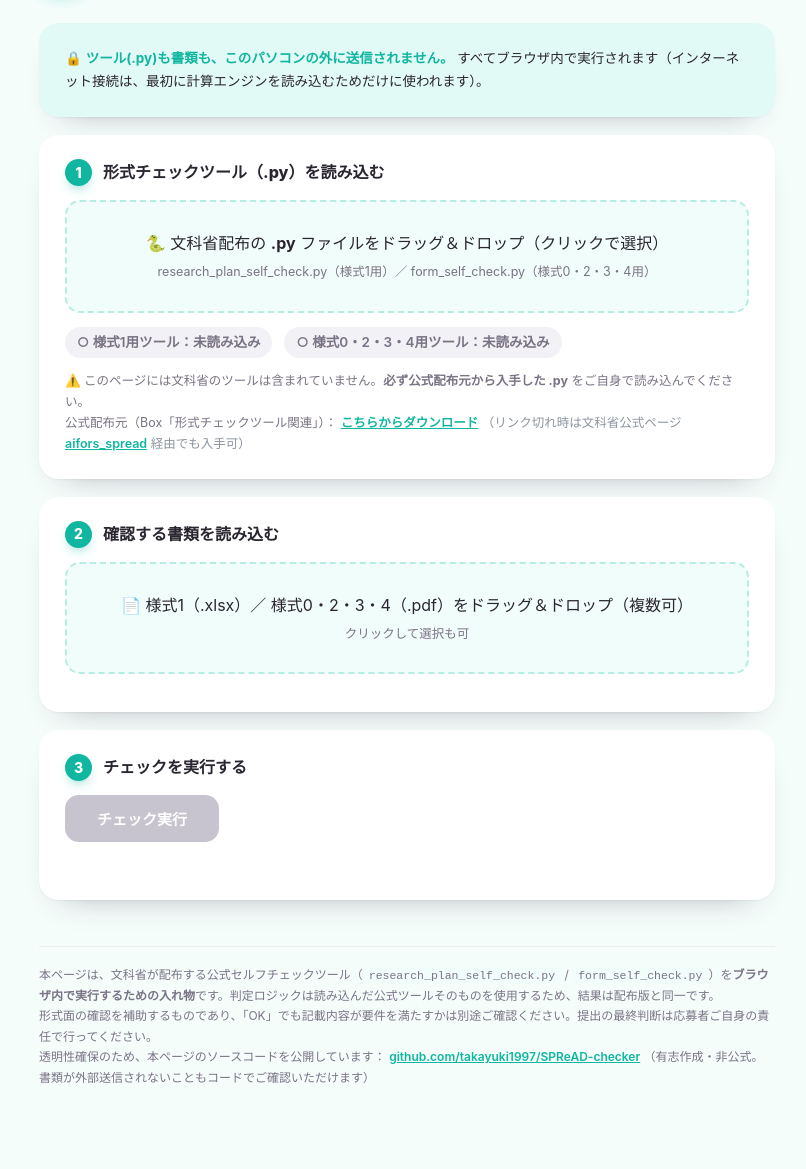
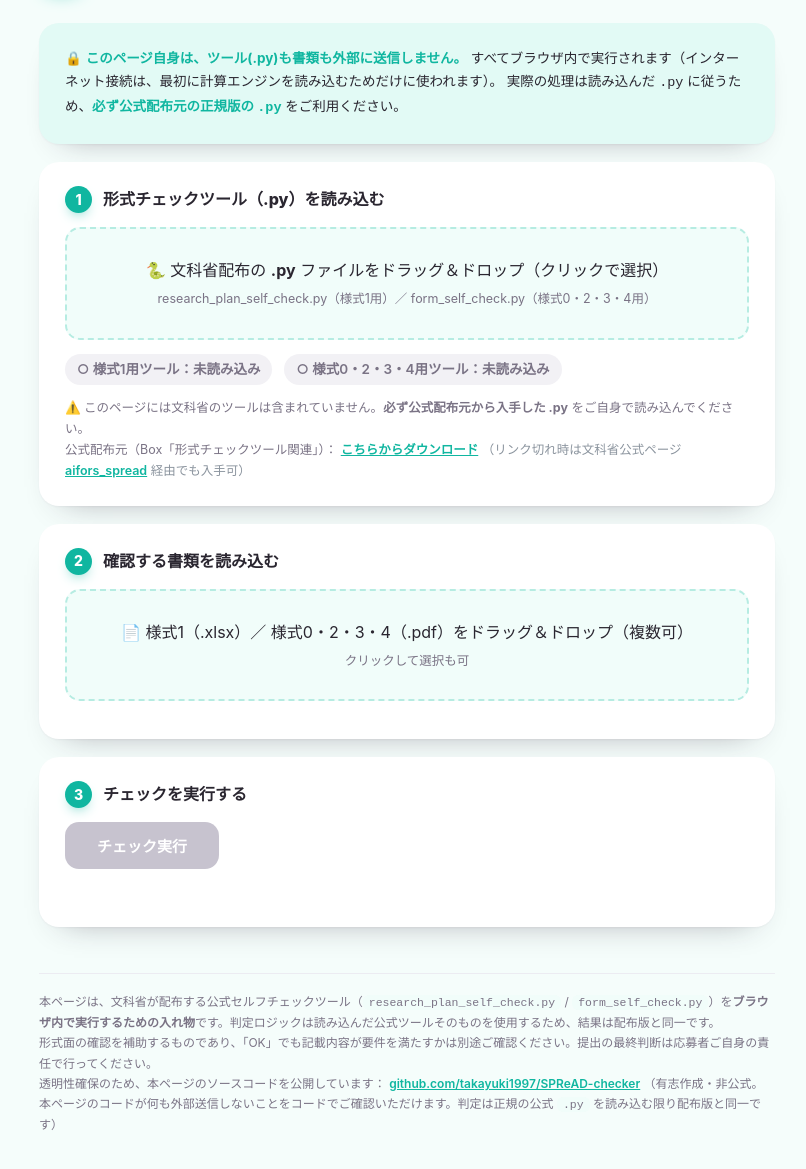
Before and after one commit to takayuki1997/SPReAD-checker, a website: page docs/index.html in a window 1280 px wide. Shown: the part 107-1276 px from the top of the page, without its empty margins (233-1039 px from the left). Drawn offline with Linux system fonts and the light colour scheme.

Commit message:
レビュー対応(即時分): 版固定・プライバシー文言のスコープ化・検証スクショ追跡解除
- P0-1: micropip を検証済み版にピン留め（openpyxl==3.1.5 / pypdf==6.12.2 /
  pdfminer.six==20260107）。「結果は配布版と同一」を再現可能に保つ。Pyodide疎通確認済み。
- P1-3: 「このページ自身は送信しない」へ主語を明確化し、正規版.pyの使用を明記。
  フッターも判定が正規.pyを読む限り配布版と同一である旨にスコープ化。
- P2-1: web/screenshot.png を gitignore＋追跡解除（実書類の写り込み公開を防止）。
- docs/index.html を再ビルド（同梱なし・PY_SCRIPTS={} 確認済み）。

Co-Authored-By: Claude Opus 4.8 (1M context) <noreply@anthropic.com>

```diff
--- a/docs/index.html
+++ b/docs/index.html
@@ -107,8 +107,9 @@
   </header>
 
   <div class="card privacy">
-    🔒 <b>ツール(.py)も書類も、このパソコンの外に送信されません。</b>
+    🔒 <b>このページ自身は、ツール(.py)も書類も外部に送信しません。</b>
     すべてブラウザ内で実行されます（インターネット接続は、最初に計算エンジンを読み込むためだけに使われます）。
+    実際の処理は読み込んだ <code>.py</code> に従うため、<b>必ず公式配布元の正規版の <code>.py</code></b> をご利用ください。
   </div>
 
   <!-- ① ツール(.py)の読み込み -->
@@ -159,7 +160,7 @@
     形式面の確認を補助するものであり、「OK」でも記載内容が要件を満たすかは別途ご確認ください。提出の最終判断は応募者ご自身の責任で行ってください。<br>
     透明性確保のため、本ページのソースコードを公開しています：
     <a href="https://github.com/takayuki1997/SPReAD-checker" target="_blank" rel="noopener">github.com/takayuki1997/SPReAD-checker</a>
-    （有志作成・非公式。書類が外部送信されないこともコードでご確認いただけます）
+    （有志作成・非公式。本ページのコードが何も外部送信しないことをコードでご確認いただけます。判定は正規の公式 <code>.py</code> を読み込む限り配布版と同一です）
   </footer>
 </div>
 
@@ -371,7 +372,9 @@ async function ensurePyodide() {
   setStatus("必要なライブラリを読み込んでいます…", true);
   await pyodide.loadPackage("micropip");
   const micropip = pyodide.pyimport("micropip");
-  await micropip.install(["openpyxl", "pypdf", "pdfminer.six"]);
+  // バージョン固定：ネイティブ照合済みの版にピンし、「結果は配布版と同一」を再現可能に保つ。
+  // 更新時は .venv で検証→ pip freeze の版に合わせ、README の検証記録も更新すること。
+  await micropip.install(["openpyxl==3.1.5", "pypdf==6.12.2", "pdfminer.six==20260107"]);
   await pyodide.runPythonAsync(`import sys\nif "/" not in sys.path: sys.path.insert(0, "/")\n` + PY_HELPER);
   return pyodide;
 }
```
Also changed, not shown: web/app/index.template.html (+6 -3 lines), web/screenshot.png (deleted), 1 other file.
